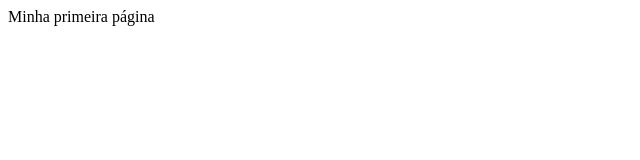
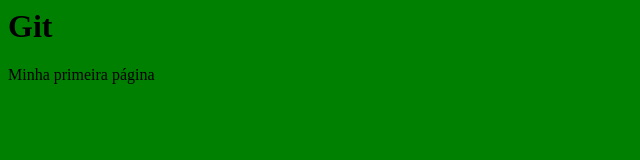
Before and after one commit to gsalaberry/curso-git, a plain HTML site: page index.html in a window 1280 px wide. Shown: the whole page, without its empty margins (0-640 px from the left). Drawn offline with Linux system fonts and the light colour scheme.

Commit message:
inicio do design

```diff
--- /dev/null
+++ b/design.css
@@ -0,0 +1,3 @@
+body {
+  background-color: green;
+}
--- a/index.html
+++ b/index.html
@@ -1,9 +1,11 @@
 <html>
 <head>
     <meta charset="utf-8"/>
+    <link rel="stylesheet" type="text/css" href="design.css"/>
 </head>
 <title>Minha primeira página</title>
 <body>
+	<h1>Git</h1>
 	<p>Minha primeira página</p>
 </body>
 </html>
```
